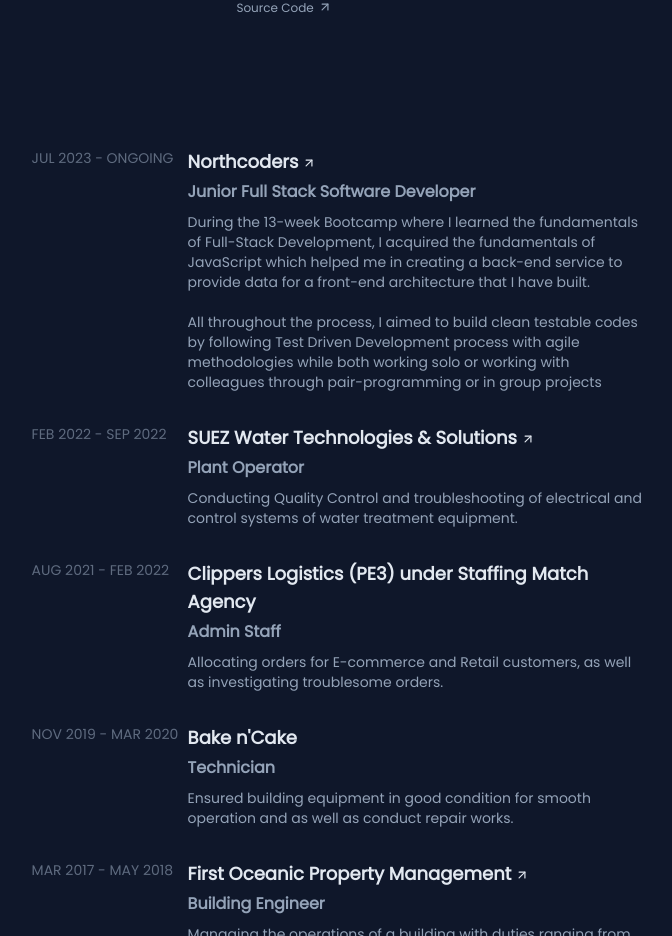
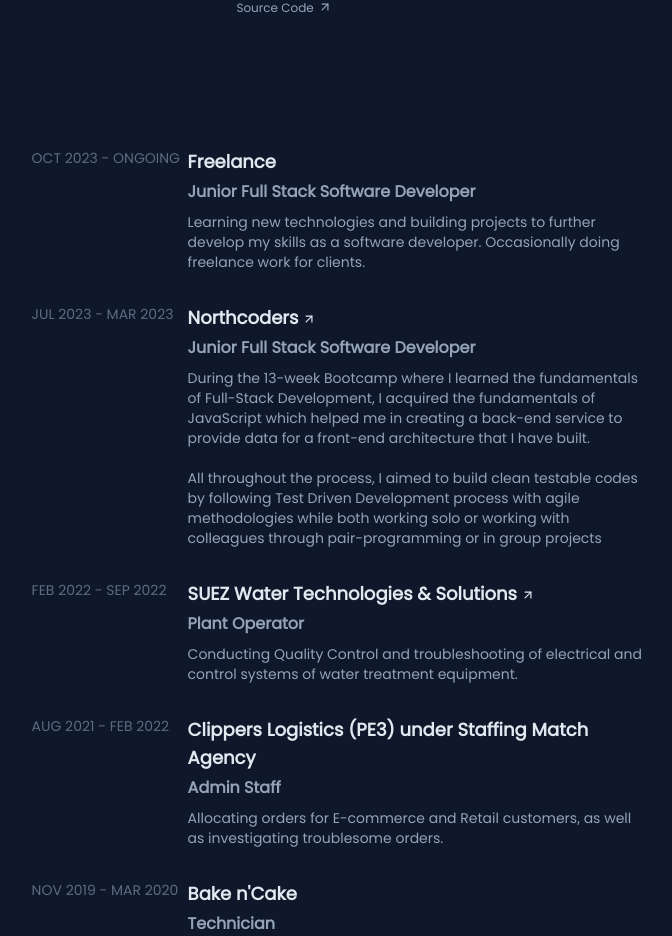
Before and after one commit to hjaox/PersonalPortfoliov1.1, a React (Vite) app: page / in a window 1280 px wide. Shown: the part 2420-3356 px from the top of the page, without its empty margins (530-1202 px from the left). Built offline with nearby package versions, Linux system fonts and the light colour scheme.

Commit message:
[EDIT] updated work experience

```diff
--- a/data/workExperience.js
+++ b/data/workExperience.js
@@ -35,7 +35,13 @@
     link: 'https://northcoders.com/',
     role: "Junior Full Stack Software Developer",
     location: null,
-    date: "jul 2023 - Ongoing",
+    date: "jul 2023 - Mar 2023",
     info: "During the 13-week Bootcamp where I learned the fundamentals of Full-Stack Development, I acquired the fundamentals of JavaScript which helped me in creating a back-end service to provide data for a front-end architecture that I have built.\n\nAll throughout the process, I aimed to build clean testable codes by following Test Driven Development process with agile methodologies while both working solo or working with colleagues through pair-programming or in group projects",
   },
+  Freelance: {
+    role: "Junior Full Stack Software Developer",
+    location: null,
+    date: "Oct 2023 - Ongoing",
+    info: "Learning new technologies and building projects to further develop my skills as a software developer. Occasionally doing freelance work for clients.",
+  },
 };
```
